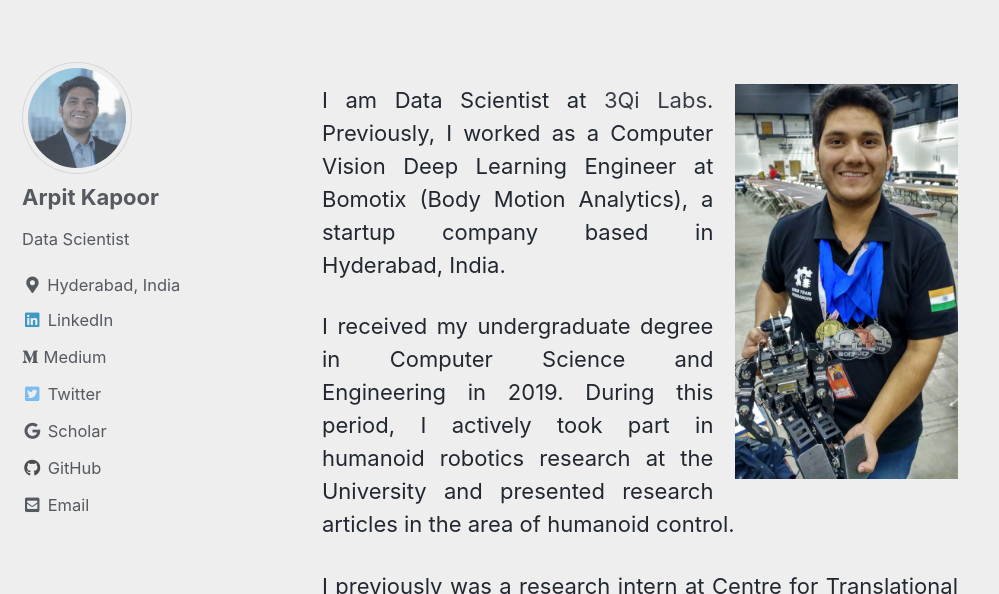
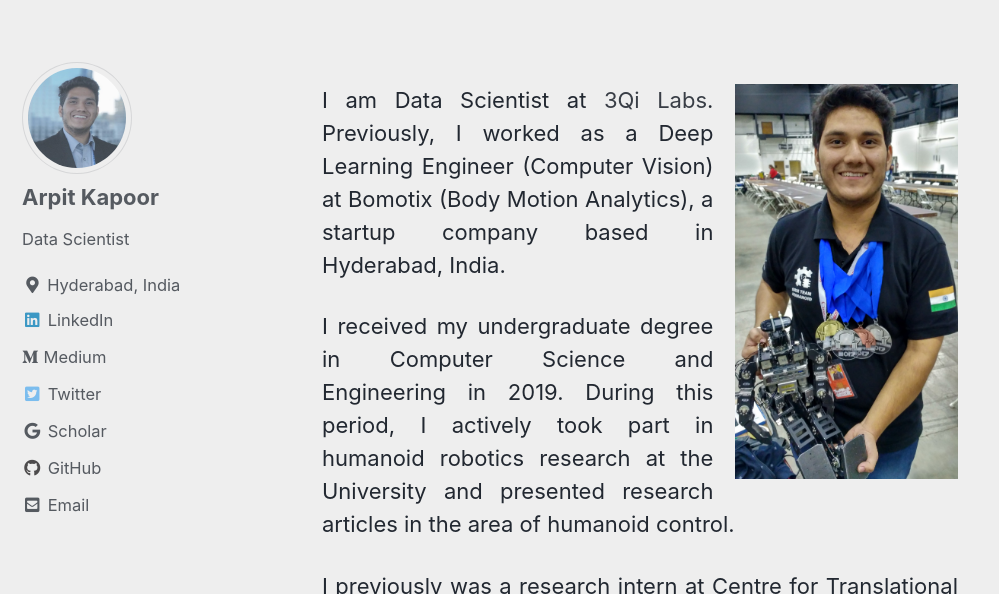
Before and after one commit to arpit-kapoor/arpit-kapoor.github.io, a Jekyll site: the page built from index.md, in a window 1280 px wide and 900 px high, cut to the strip 306-900 px from the top of the window. Shown: the whole strip, without its empty margins (0-999 px from the left). Built offline with Jekyll 4.4.1, drawn with Linux system fonts in a browser that asks for light colours; cached includes are drawn as plain includes.

```diff
--- a/index.md
+++ b/index.md
@@ -10,7 +10,7 @@ header:
 ---
 
 ![demo](/images/awards/Robogames17_2.jpg){: .align-right .width-half}
-I am Data Scientist at [3Qi Labs](http://www.3qilabs.com/). Previously, I worked as a Computer Vision Deep Learning Engineer at Bomotix (Body Motion Analytics), a startup company based in Hyderabad, India.
+I am Data Scientist at [3Qi Labs](http://www.3qilabs.com/). Previously, I worked as a Deep Learning Engineer (Computer Vision) at Bomotix (Body Motion Analytics), a startup company based in Hyderabad, India.
 {: .text-justify}
 
 I received my undergraduate degree in Computer Science and Engineering in 2019. During this period, I actively took part in humanoid robotics research at the University and presented research articles in the area of humanoid control.
```
Also changed, not shown: _pages/about.md (+1 -1 lines), _pages/awards.md (+1 -1 lines).
